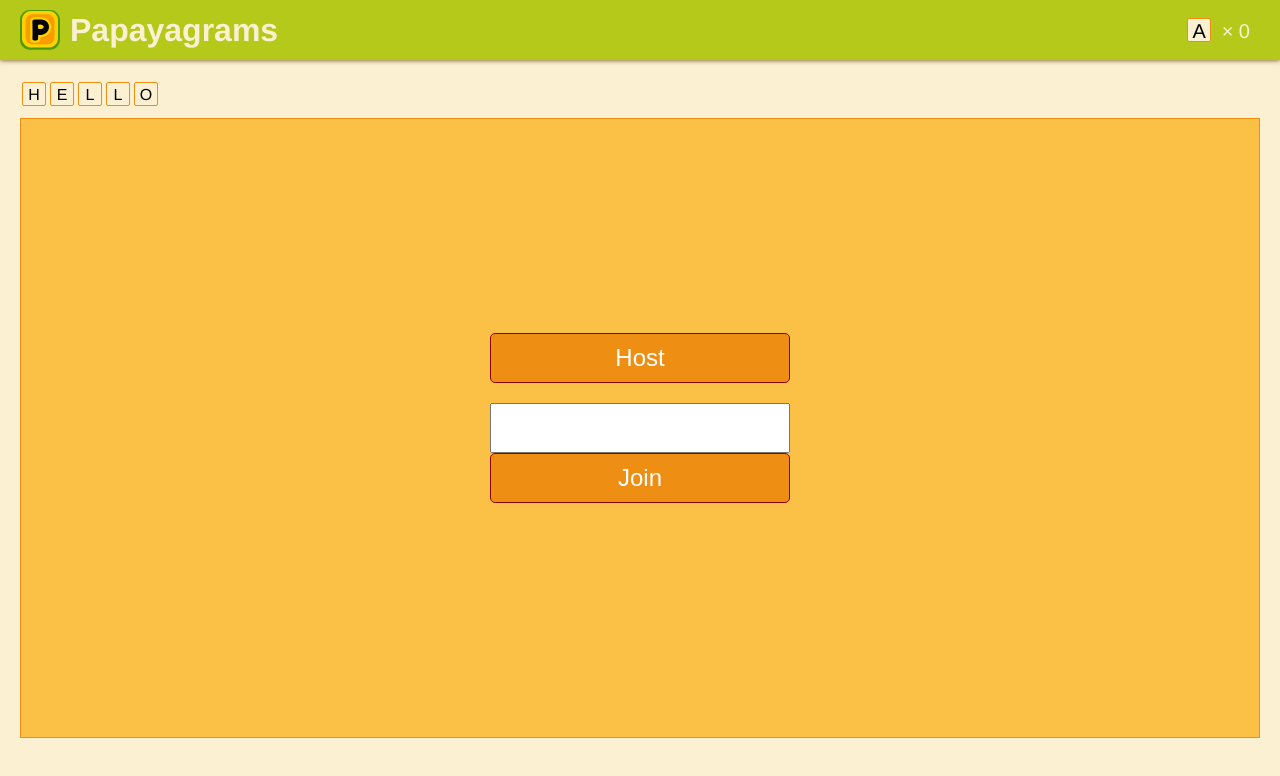
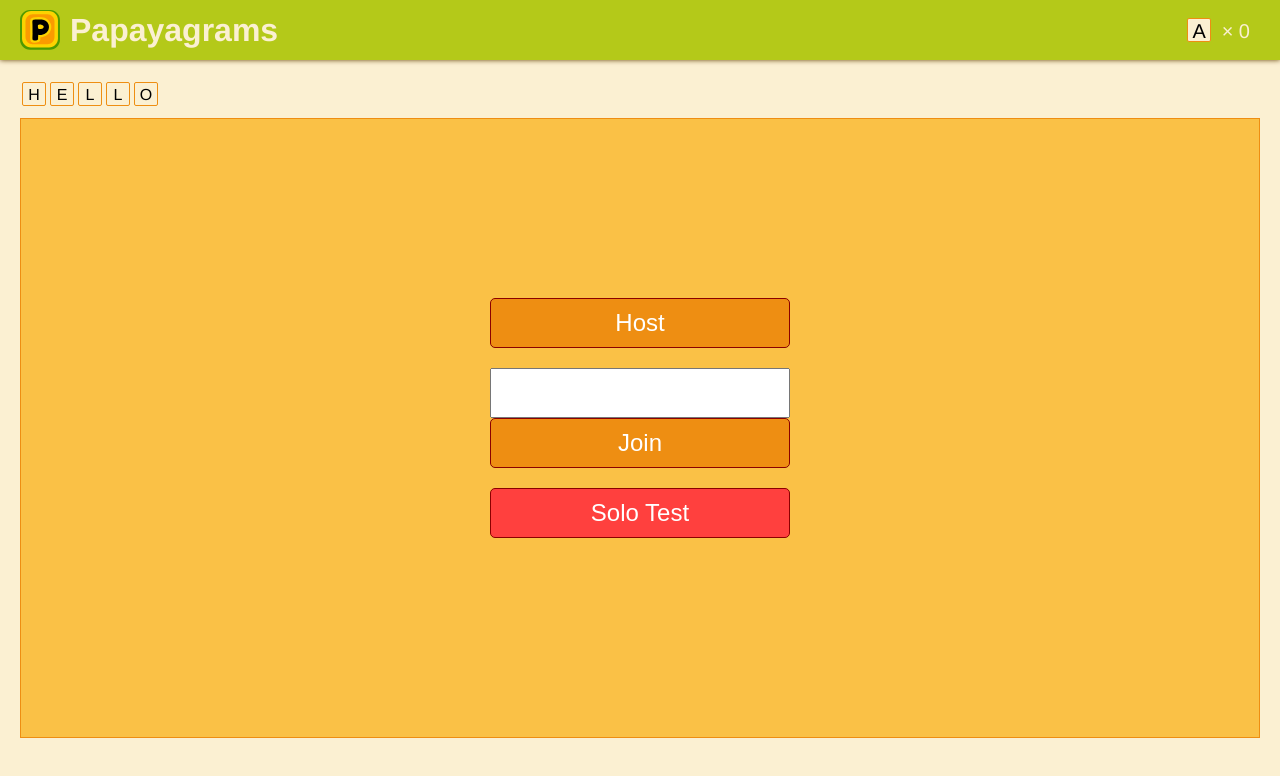
Before and after one commit to mastastealth/papayagrams, a Vue app: page / in a window 1280 px wide. Shown: the top 776 px of the page. Built offline with nearby package versions, Linux system fonts and the light colour scheme; what pubnub-vue would draw is missing.

Commit message:
Solo dev mode

```diff
--- a/src/App.vue
+++ b/src/App.vue
@@ -88,6 +88,8 @@
               <input type="text" v-model="lobby" maxlength="5">
               <button @click="join">Join</button>
             </template>
+
+            <button @click="host(false)" style="background: var(--red)">Solo Test</button>
           </div>
 
           <template v-if="conn && pile.length === 0">
@@ -117,7 +119,10 @@
 
       <aside class="buttons">
         <button
-          v-if="isHosting && pile.length === 144"
+          v-if="(
+            isHosting && pile.length === 144)
+            || (whoami.id === 'test-mode' && pile.length === 14)
+          "
           @click="split"
         >Split</button>
 
@@ -250,13 +255,24 @@ export default {
 
       this.players.push(this.whoami);
     },
-    host() {
+    host(online = true) {
       this.lobby = Math.random().toString(36).substr(2, 5).toUpperCase();
       this.conn = [];
       this.isHosting = true;
       this.shuffle(true);
 
-      this.createConnection();
+      if (online) {
+        this.createConnection();
+      } else {
+        // Dummy user
+        this.whoami = {
+          name: this.makeName(),
+          id: 'test-mode',
+        };
+
+        this.players.push(this.whoami);
+        this.pile.splice(0, 130);
+      }
     },
     join() {
       this.createConnection();
@@ -356,6 +372,7 @@ export default {
 
       let count = (this.players.length <= 4) ? 21 : 15; // 5-6 players
       if (this.players.length >= 7) count = 11;
+      if (this.players.length === 1) count = 10;
       // if (this.players.length === 2) count = 70; // 2P Testing
 
       const me = this.whoami.id;
@@ -552,14 +569,15 @@ export default {
       });
     },
     send(message) {
-      if (this.players.length === 1 && process.env.NODE_ENV === 'development') return false;
+      // Don't send stuff if you start a solo game
+      if (this.players.length === 1 && this.pile.length < 144) return false;
 
       this.$pnPublish({
         channel: `papaya${this.lobby}`,
         message,
       },
-      (status, response) => { //eslint-disable-line
-        // if (process.env.NODE_ENV === 'development') console.log('Published:', status, response);
+      (status, response) => {
+        if (process.env.NODE_ENV === 'development') console.log('Published:', status, response);
       });
 
       return true;
```
